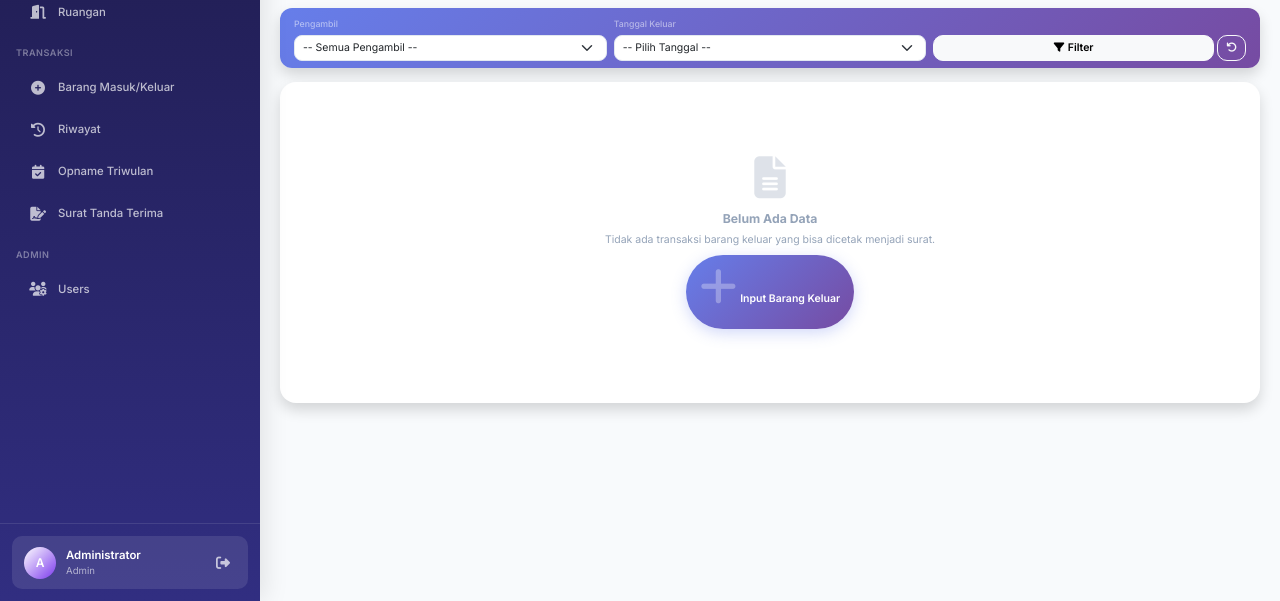
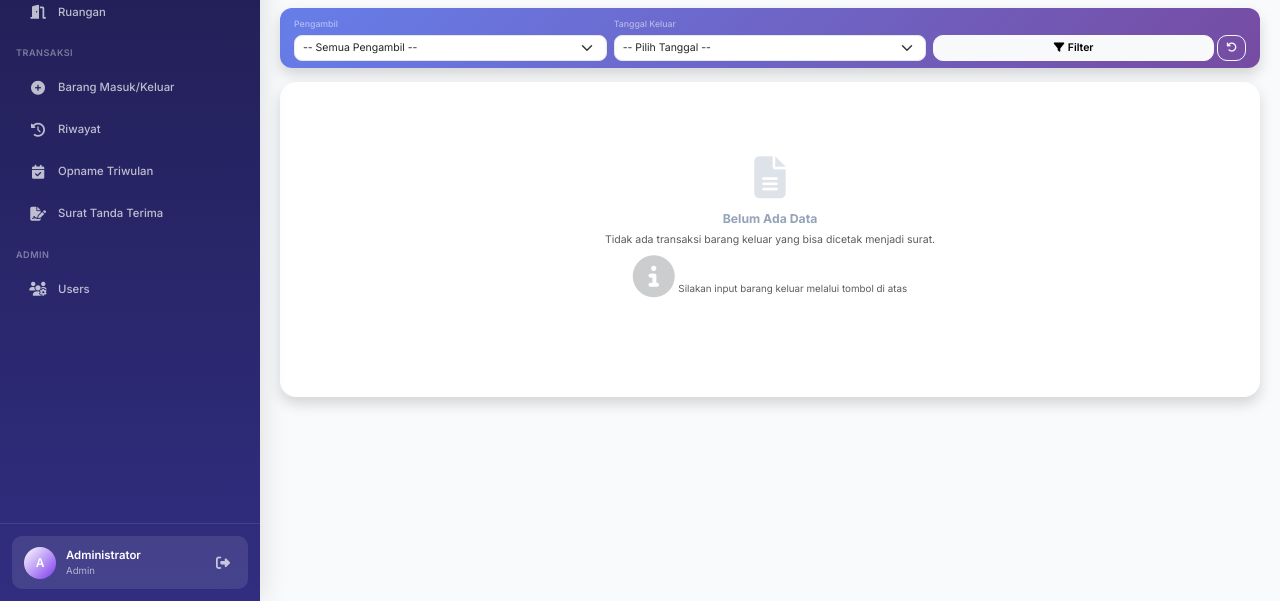
Before and after one commit to agrianwahab29/inventaris_barang, a Laravel app: template resources/views/surat-tanda-terima/index.blade.php in a window 1280 px wide. Shown: the part 199-800 px from the top of the page. Run offline with Laravel 8, Linux system fonts and the light colour scheme; the template is opened without the code that fills it, so the values that code supplies are empty; a user stored in the database is signed in; data comes from the database, SQL or seed files in the repository; parts of the project's set-up code (start-up, migrations or seed data) failed here and were passed over.

Commit message:
fix(ui): remove duplicate button from surat tanda terima empty state
- Remove Input Barang Keluar button from empty state
- Keep only one button in header section
- Add helpful text pointing to header button
- Cleaner UI without duplicate buttons

```diff
--- a/resources/views/surat-tanda-terima/index.blade.php
+++ b/resources/views/surat-tanda-terima/index.blade.php
@@ -252,10 +252,8 @@
         <div class="empty-state">
             <i class="fas fa-file-alt d-block"></i>
             <p class="mb-1 fw-bold" style="font-size: 0.875rem;">Belum Ada Data</p>
-            <p class="mb-2" style="font-size: 0.75rem;">Tidak ada transaksi barang keluar yang bisa dicetak menjadi surat.</p>
-            <a href="{{ route('transaksi.create') }}" class="btn btn-primary rounded-pill px-3" style="font-size: 0.75rem;">
-                <i class="fas fa-plus me-1"></i>Input Barang Keluar
-            </a>
+            <p class="mb-0 text-muted" style="font-size: 0.75rem;">Tidak ada transaksi barang keluar yang bisa dicetak menjadi surat.</p>
+            <p class="mt-2 text-muted" style="font-size: 0.7rem;"><i class="fas fa-info-circle me-1"></i>Silakan input barang keluar melalui tombol di atas</p>
         </div>
     </div>
 </div>
```
